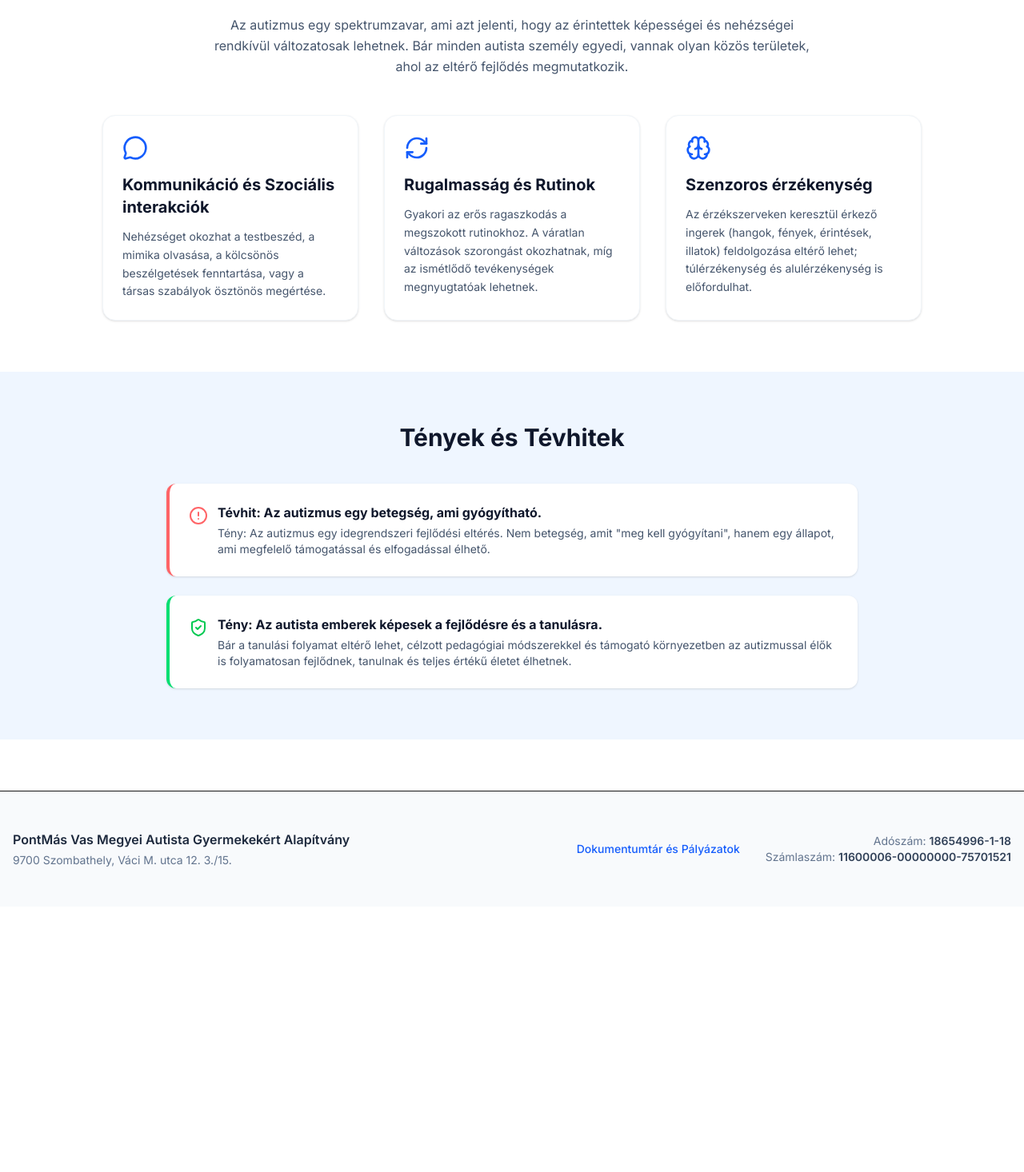
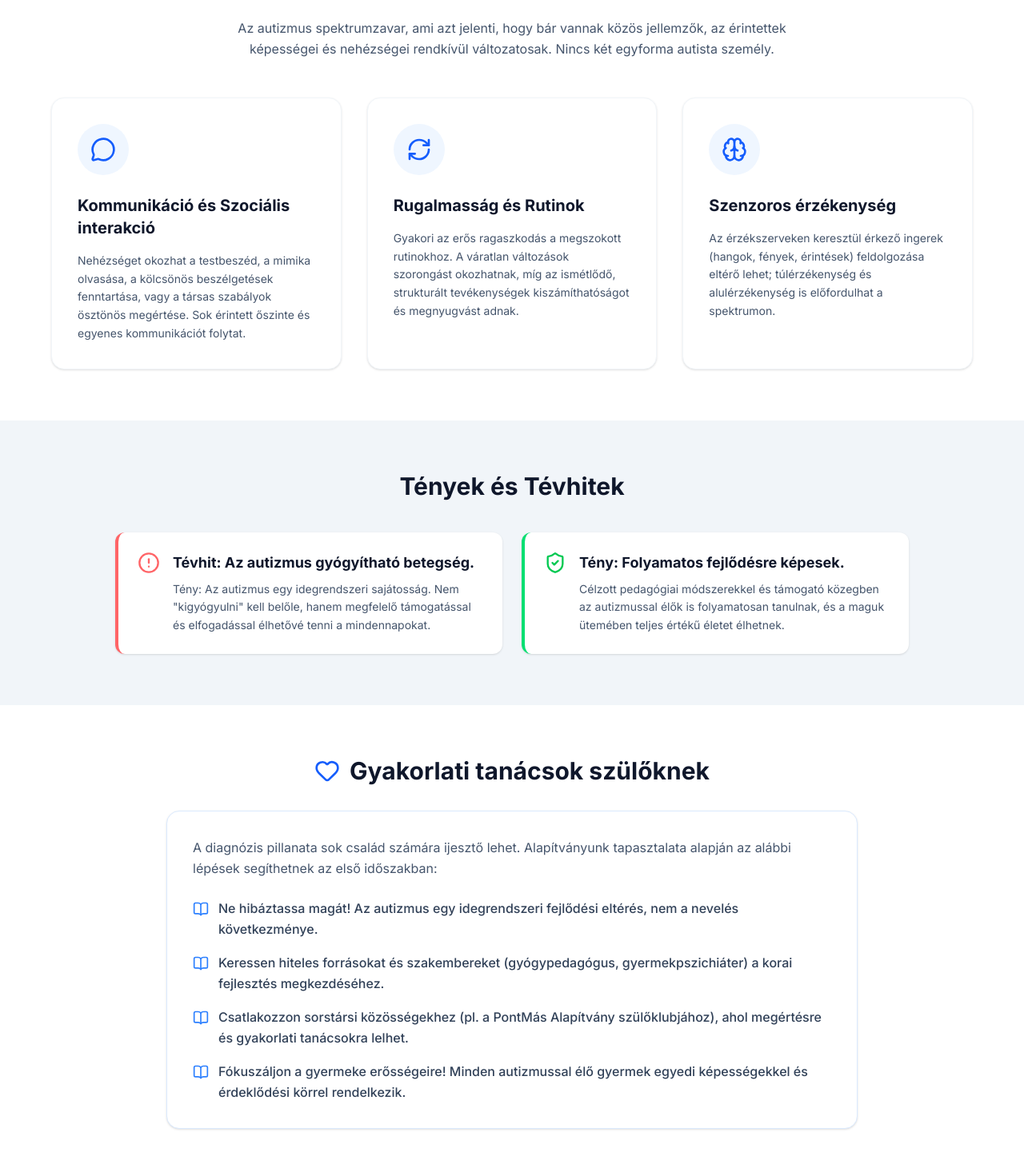
Before and after one commit to pohi99999/pontmas, a Next.js app: page /autizmus in a window 1280 px wide. Shown: the part 424-1890 px from the top of the page at 80% size. Before the commit the page ends 1558 px from the top, so only its background shows below. Built offline with nearby package versions, Linux system fonts and the light colour scheme.

Commit message:
feat: autizmus oldal veglegesitese es kibovitese szuloi utmutatoval

```diff
--- a/src/app/autizmus/page.tsx
+++ b/src/app/autizmus/page.tsx
@@ -1,85 +1,113 @@
-import { Brain, MessageCircle, RefreshCw, ShieldCheck, AlertCircle } from 'lucide-react';
+import { Brain, MessageCircle, RefreshCw, ShieldCheck, AlertCircle, Heart, BookOpen } from 'lucide-react';
 
 export default function AutizmusPage() {
+  const spektrumJellemzok = [
+    {
+      icon: <MessageCircle size={32} />,
+      title: "Kommunikáció és Szociális interakció",
+      desc: "Nehézséget okozhat a testbeszéd, a mimika olvasása, a kölcsönös beszélgetések fenntartása, vagy a társas szabályok ösztönös megértése. Sok érintett őszinte és egyenes kommunikációt folytat."
+    },
+    {
+      icon: <RefreshCw size={32} />,
+      title: "Rugalmasság és Rutinok",
+      desc: "Gyakori az erős ragaszkodás a megszokott rutinokhoz. A váratlan változások szorongást okozhatnak, míg az ismétlődő, strukturált tevékenységek kiszámíthatóságot és megnyugvást adnak."
+    },
+    {
+      icon: <Brain size={32} />,
+      title: "Szenzoros érzékenység",
+      desc: "Az érzékszerveken keresztül érkező ingerek (hangok, fények, érintések) feldolgozása eltérő lehet; túlérzékenység és alulérzékenység is előfordulhat a spektrumon."
+    }
+  ];
+
+  const tanacsokSzuloknek = [
+    "Ne hibáztassa magát! Az autizmus egy idegrendszeri fejlődési eltérés, nem a nevelés következménye.",
+    "Keressen hiteles forrásokat és szakembereket (gyógypedagógus, gyermekpszichiáter) a korai fejlesztés megkezdéséhez.",
+    "Csatlakozzon sorstársi közösségekhez (pl. a PontMás Alapítvány szülőklubjához), ahol megértésre és gyakorlati tanácsokra lelhet.",
+    "Fókuszáljon a gyermeke erősségeire! Minden autizmussal élő gyermek egyedi képességekkel és érdeklődési körrel rendelkezik."
+  ];
+
   return (
     <div className="pb-16">
       {/* Fejléc szekció */}
       <section className="bg-slate-50 pt-12 pb-16 border-b border-slate-200">
         <div className="container mx-auto px-4 text-center">
           <h1 className="text-4xl font-extrabold text-slate-900 mb-4">Mi az az autizmus?</h1>
-          <p className="max-w-2xl mx-auto text-lg text-slate-600">
-            Az autizmus nem betegség, hanem egy életre szóló állapot, egy eltérő fejlődésmenet, amely a világ észlelésének és a környezettel való interakciónak a módját befolyásolja.
+          <p className="max-w-3xl mx-auto text-lg text-slate-600 leading-relaxed">
+            Az autizmus nem betegség, hanem egy életre szóló állapot, egy eltérő fejlődésmenet. Befolyásolja, hogyan érzékeli az érintett a világot, és hogyan lép kapcsolatba a környezetével.
           </p>
         </div>
       </section>
 
-      {/* Fő jellemzők (Spektrum) */}
+      {/* Spektrum jellemzők */}
       <section className="container mx-auto px-4 py-16">
         <div className="max-w-3xl mx-auto mb-12 text-center">
           <h2 className="text-3xl font-bold text-slate-900 mb-6">Egy sokszínű spektrum</h2>
           <p className="text-slate-600 leading-relaxed">
-            Az autizmus egy spektrumzavar, ami azt jelenti, hogy az érintettek képességei és nehézségei rendkívül változatosak lehetnek. Bár minden autista személy egyedi, vannak olyan közös területek, ahol az eltérő fejlődés megmutatkozik.
+            Az autizmus spektrumzavar, ami azt jelenti, hogy bár vannak közös jellemzők, az érintettek képességei és nehézségei rendkívül változatosak. Nincs két egyforma autista személy.
           </p>
         </div>
 
-        <div className="grid md:grid-cols-3 gap-8 max-w-5xl mx-auto">
-          <div className="bg-white p-6 rounded-2xl shadow-sm border border-slate-100">
-            <div className="text-blue-600 mb-4">
-              <MessageCircle size={32} />
+        <div className="grid md:grid-cols-3 gap-8 max-w-6xl mx-auto">
+          {spektrumJellemzok.map((jellemzo, i) => (
+            <div key={i} className="bg-white p-8 rounded-2xl shadow-sm border border-slate-100 hover:shadow-md transition-shadow">
+              <div className="text-blue-600 mb-6 bg-blue-50 w-16 h-16 rounded-full flex items-center justify-center">
+                {jellemzo.icon}
+              </div>
+              <h3 className="text-xl font-bold text-slate-900 mb-4">{jellemzo.title}</h3>
+              <p className="text-slate-600 text-sm leading-relaxed">{jellemzo.desc}</p>
             </div>
-            <h3 className="text-xl font-bold text-slate-900 mb-3">Kommunikáció és Szociális interakciók</h3>
-            <p className="text-slate-600 text-sm leading-relaxed">
-              Nehézséget okozhat a testbeszéd, a mimika olvasása, a kölcsönös beszélgetések fenntartása, vagy a társas szabályok ösztönös megértése.
-            </p>
-          </div>
-          <div className="bg-white p-6 rounded-2xl shadow-sm border border-slate-100">
-            <div className="text-blue-600 mb-4">
-              <RefreshCw size={32} />
-            </div>
-            <h3 className="text-xl font-bold text-slate-900 mb-3">Rugalmasság és Rutinok</h3>
-            <p className="text-slate-600 text-sm leading-relaxed">
-              Gyakori az erős ragaszkodás a megszokott rutinokhoz. A váratlan változások szorongást okozhatnak, míg az ismétlődő tevékenységek megnyugtatóak lehetnek.
-            </p>
-          </div>
-          <div className="bg-white p-6 rounded-2xl shadow-sm border border-slate-100">
-            <div className="text-blue-600 mb-4">
-              <Brain size={32} />
-            </div>
-            <h3 className="text-xl font-bold text-slate-900 mb-3">Szenzoros érzékenység</h3>
-            <p className="text-slate-600 text-sm leading-relaxed">
-              Az érzékszerveken keresztül érkező ingerek (hangok, fények, érintések, illatok) feldolgozása eltérő lehet; túlérzékenység és alulérzékenység is előfordulhat.
-            </p>
-          </div>
+          ))}
         </div>
       </section>
 
-      {/* Tények és Tévhitek */}
-      <section className="bg-blue-50 py-16">
-        <div className="container mx-auto px-4 max-w-4xl">
+      {/* Tények és Tévhitek (Vizuális megerősítés) */}
+      <section className="bg-slate-100 py-16">
+        <div className="container mx-auto px-4 max-w-5xl">
           <h2 className="text-3xl font-bold text-slate-900 mb-10 text-center">Tények és Tévhitek</h2>
-          <div className="space-y-6">
-            <div className="bg-white p-6 rounded-xl shadow-sm border-l-4 border-l-red-400">
+          <div className="grid md:grid-cols-2 gap-6">
+            <div className="bg-white p-6 rounded-xl shadow-sm border-l-4 border-l-red-400 h-full flex flex-col justify-center">
               <div className="flex items-start">
-                <AlertCircle className="text-red-400 mr-3 mt-1 flex-shrink-0" size={24} />
+                <AlertCircle className="text-red-400 mr-4 flex-shrink-0" size={28} />
                 <div>
-                  <h4 className="font-bold text-slate-900 mb-1">Tévhit: Az autizmus egy betegség, ami gyógyítható.</h4>
-                  <p className="text-slate-600 text-sm">Tény: Az autizmus egy idegrendszeri fejlődési eltérés. Nem betegség, amit &quot;meg kell gyógyítani&quot;, hanem egy állapot, ami megfelelő támogatással és elfogadással élhető.</p>
+                  <h4 className="font-bold text-slate-900 text-lg mb-2">Tévhit: Az autizmus gyógyítható betegség.</h4>
+                  <p className="text-slate-600 text-sm leading-relaxed">Tény: Az autizmus egy idegrendszeri sajátosság. Nem &quot;kigyógyulni&quot; kell belőle, hanem megfelelő támogatással és elfogadással élhetővé tenni a mindennapokat.</p>
                 </div>
               </div>
             </div>
 
-            <div className="bg-white p-6 rounded-xl shadow-sm border-l-4 border-l-green-400">
+            <div className="bg-white p-6 rounded-xl shadow-sm border-l-4 border-l-green-400 h-full flex flex-col justify-center">
               <div className="flex items-start">
-                <ShieldCheck className="text-green-500 mr-3 mt-1 flex-shrink-0" size={24} />
+                <ShieldCheck className="text-green-500 mr-4 flex-shrink-0" size={28} />
                 <div>
-                  <h4 className="font-bold text-slate-900 mb-1">Tény: Az autista emberek képesek a fejlődésre és a tanulásra.</h4>
-                  <p className="text-slate-600 text-sm">Bár a tanulási folyamat eltérő lehet, célzott pedagógiai módszerekkel és támogató környezetben az autizmussal élők is folyamatosan fejlődnek, tanulnak és teljes értékű életet élhetnek.</p>
+                  <h4 className="font-bold text-slate-900 text-lg mb-2">Tény: Folyamatos fejlődésre képesek.</h4>
+                  <p className="text-slate-600 text-sm leading-relaxed">Célzott pedagógiai módszerekkel és támogató közegben az autizmussal élők is folyamatosan tanulnak, és a maguk ütemében teljes értékű életet élhetnek.</p>
                 </div>
               </div>
             </div>
           </div>
         </div>
       </section>
+
+      {/* Útmutató Szülőknek */}
+      <section className="container mx-auto px-4 py-16 max-w-4xl">
+        <div className="flex items-center justify-center mb-8">
+          <Heart className="text-blue-600 mr-3" size={32} />
+          <h2 className="text-3xl font-bold text-slate-900 text-center">Gyakorlati tanácsok szülőknek</h2>
+        </div>
+        <div className="bg-white border border-blue-100 rounded-2xl p-8 shadow-sm">
+          <p className="text-slate-600 mb-6 leading-relaxed">
+            A diagnózis pillanata sok család számára ijesztő lehet. Alapítványunk tapasztalata alapján az alábbi lépések segíthetnek az első időszakban:
+          </p>
+          <ul className="space-y-4">
+            {tanacsokSzuloknek.map((tanacs, i) => (
+              <li key={i} className="flex items-start">
+                <BookOpen className="text-blue-500 mr-3 mt-1 flex-shrink-0" size={20} />
+                <span className="text-slate-700 leading-relaxed font-medium">{tanacs}</span>
+              </li>
+            ))}
+          </ul>
+        </div>
+      </section>
     </div>
   );
 }
```
Also changed, not shown: 2 other files (tests, documents, lock files or other folders).
